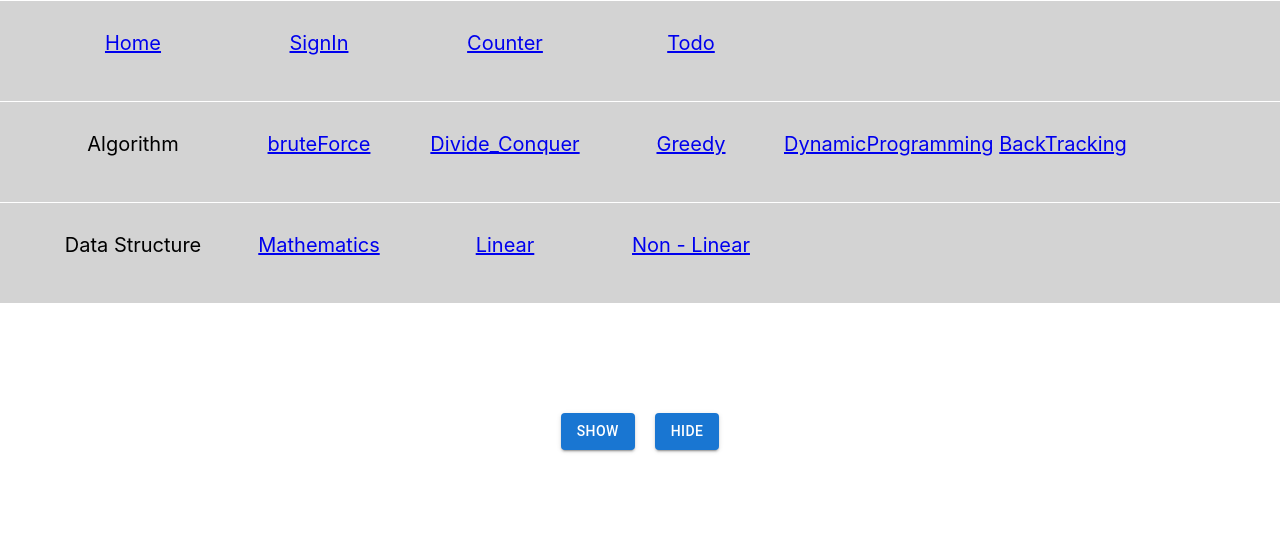
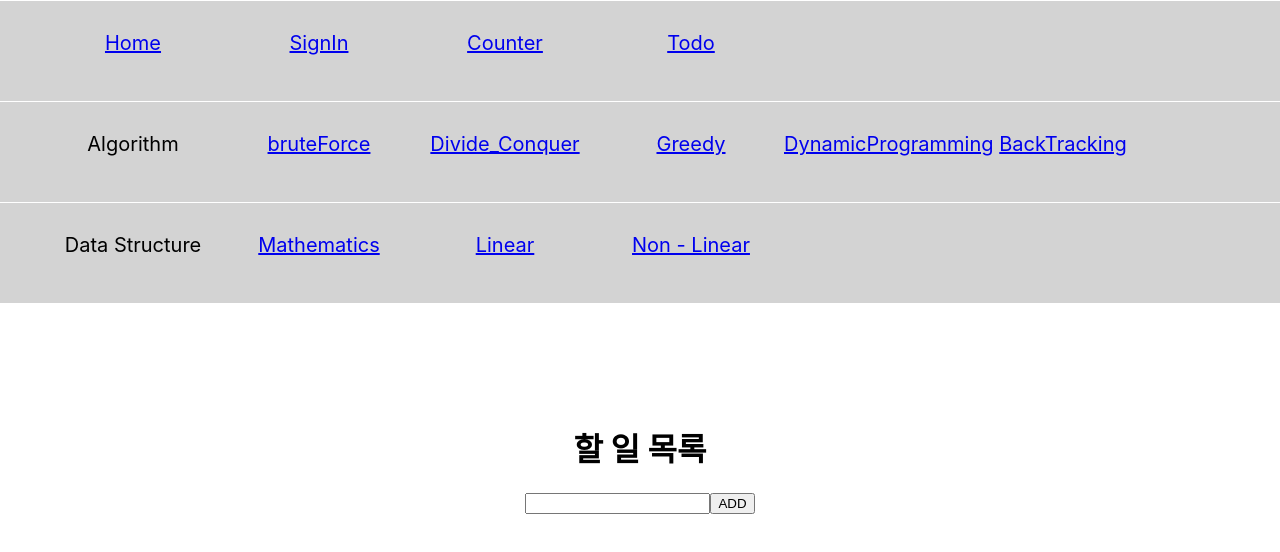
Before and after one commit to Juuhyunn/Algorithms-with-REACT-and-Django-REST-Framework, a React (Create React App) app in the folder frontend/: page /todo in a window 1280 px wide. Shown: the top 552 px of the page. Built offline with nearby package versions, Linux system fonts and the light colour scheme.

Commit message:
27, September

```diff
--- a/frontend/src/common/containers/Todo.js
+++ b/frontend/src/common/containers/Todo.js
@@ -1,15 +1,32 @@
 import React, { useState } from 'react'
-import Button from '@mui/material/Button';
+import {TextField, Button} from '@mui/material';
 import styled from 'styled-components'
 
 
 export default function Todo () {
-    const [todo, setTodo] = useState(0)
-    return(<><Div>
-    {todo == 1 && <p>안녕하세요</p>}
-    <Button variant="contained" style={{margin:'10px'}} onClick={()=> setTodo(1)}>Show</Button>
-    <Button variant="contained" style={{margin:'10px'}} onClick={()=> setTodo(0)}>Hide</Button>
-    </Div></>)
+    const [todo, setTodo] = useState('')
+    let val = ''
+    const add = e => {
+        e.preventDefault()
+        val = e.target.value
+    }
+    const del = e => {
+        e.preventDefault()
+        setTodo('')
+    }
+    const submitForm = e => {
+        e.preventDefault()
+        setTodo(val)
+        document.getElementById('todo-input').value = '' //text input 의 데이터를 리셋시켜준다
+    }
+    return(<><Div><form onSubmit={submitForm} method='POST'>
+    <h1>할 일 목록</h1>
+    <input type='text' id='todo-input' onChange={add}/>
+    <input type='submit' value = 'ADD'/>
+    <br/>
+    {todo != '' && <div><span>{todo}</span>
+    <input type='submit' value = 'Del' onClick={del}/></div>}
+    </form></Div></>)
 }
 
 const Div = styled.div`
```
